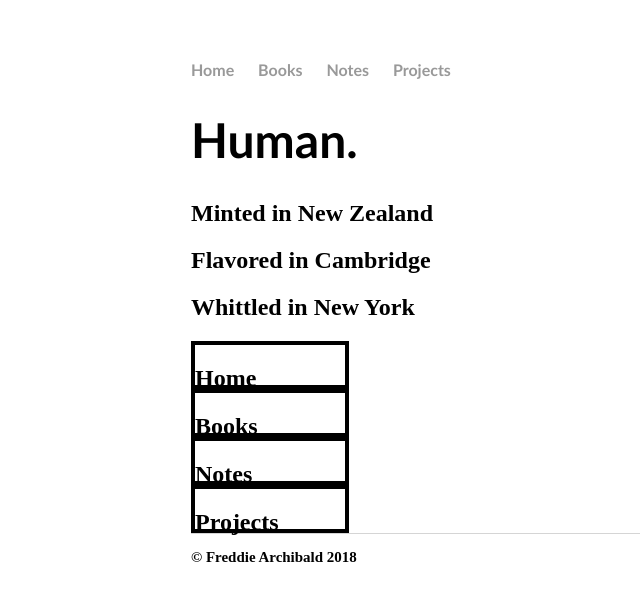
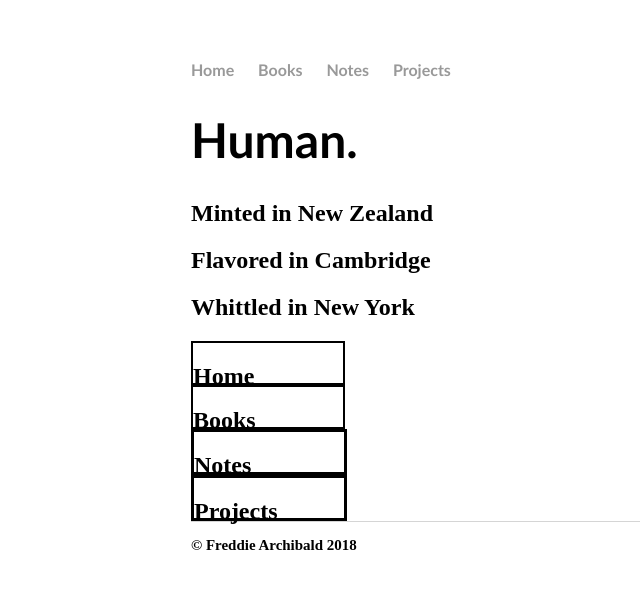
Before and after one commit to scryptive/personal, a Jekyll site: the page built from index.html, in a window 1280 px wide. Shown: the top 601 px of the page, without its empty margins (1-641 px from the left). Built offline with Jekyll 4.4.1, drawn with Linux system fonts in a browser that asks for light colours.

Commit message:
Update default.html

```diff
--- a/_layouts/default.html
+++ b/_layouts/default.html
@@ -19,13 +19,13 @@
 			{{ content }}
 
 			</div><!-- /.container -->
-			<div style="width:150px;height:40px;border:4px solid #000;"><h2>Home</h2></div>
+			<div style="width:150px;height:40px;border:2px solid #000;"><h2>Home</h2></div>
 
-			<div style="width:150px;height:40px;border:4px solid #000;"><h2>Books</h2></div>
+			<div style="width:150px;height:40px;border:2px solid #000;"><h2>Books</h2></div>
 
-			<div style="width:150px;height:40px;border:4px solid #000;"><h2>Notes</h2></div>
+			<div style="width:150px;height:40px;border:3px solid #000;"><h2>Notes</h2></div>
 
-			<div style="width:150px;height:40px;border:4px solid #000;"><h2>Projects</h2></div>
+			<div style="width:150px;height:40px;border:3px solid #000;"><h2>Projects</h2></div>
 			<footer>
            		        <div>
                 			<h3>© Freddie Archibald 2018</h3>
```
